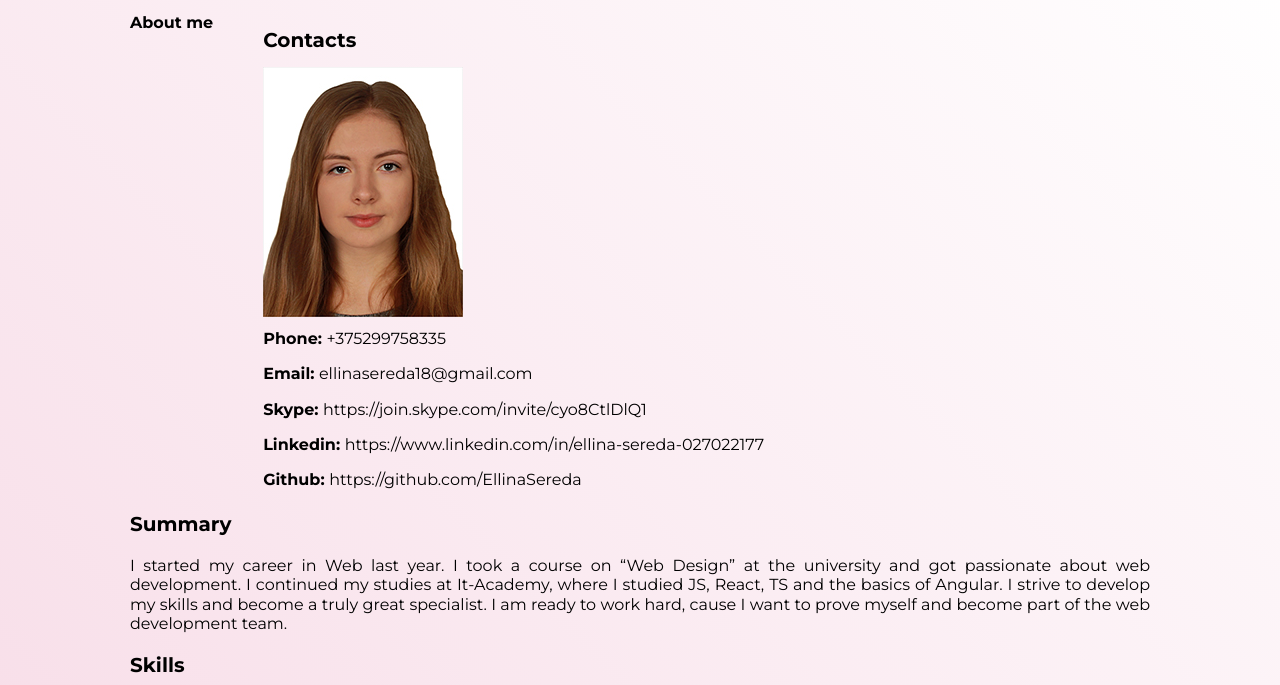
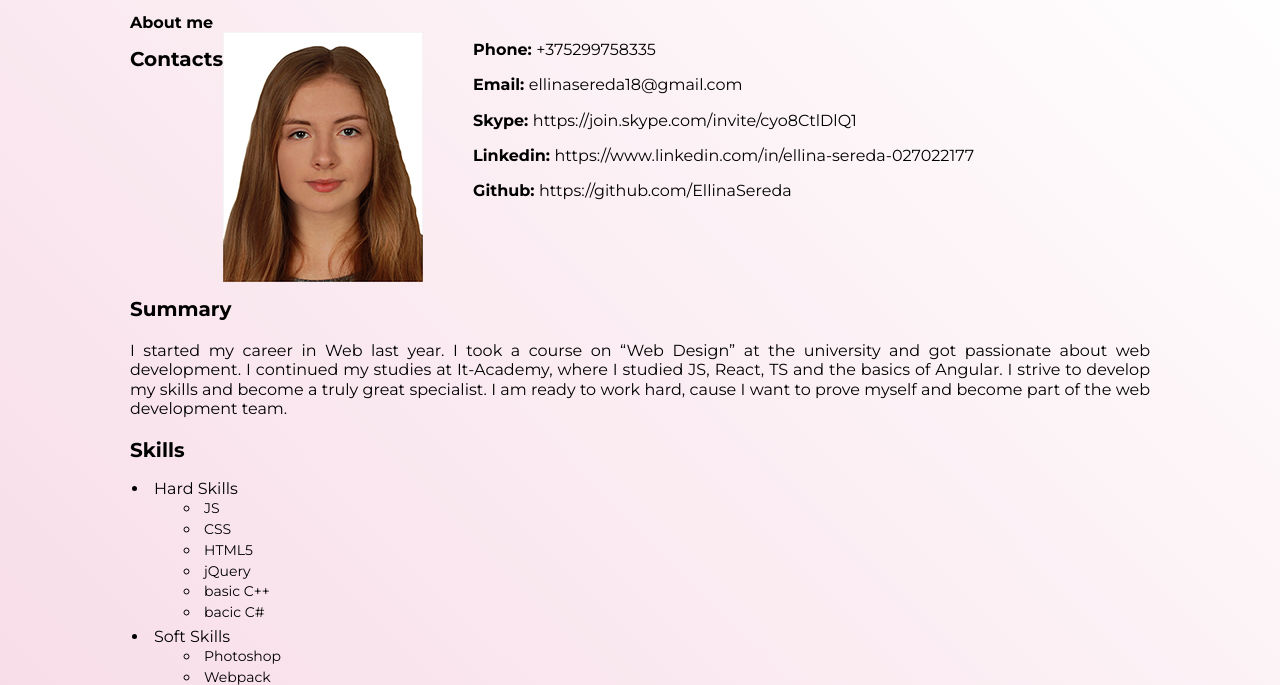
Before and after one commit to EllinaSereda/rsschool-2019Q1-cv, a plain HTML site: page index.html in a window 1280 px wide. Shown: the part 53-738 px from the top of the page. Drawn offline with Linux system fonts and the light colour scheme.

Commit message:
style: change contacts article style

```diff
--- a/style.css
+++ b/style.css
@@ -30,12 +30,12 @@ h6{
   padding: 8px 0;
   font-size: 16px;
 }
-.contacts {
+.contacts section {
   display: flex;
   justify-content: flex-start;
 }
-.contacts section{
-  margin-left: 50px;
+.contacts ul{
+  margin-left:50px;
 }
 .contacts ul li{
   padding: 8px 0;
```
